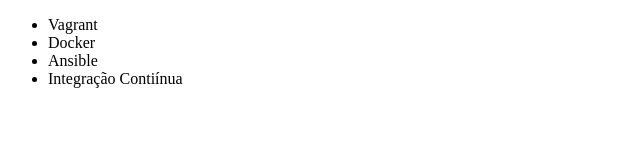
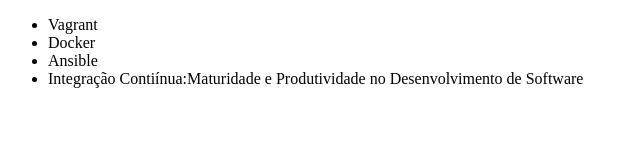
Before and after one commit to Celso-Teixeira/curso-git, a plain HTML site: page index.html in a window 1280 px wide. Shown: the whole page, without its empty margins (0-640 px from the left). Drawn offline with Linux system fonts and the light colour scheme.

Commit message:
Renomeando curso de integração Continua

```diff
--- a/index.html
+++ b/index.html
@@ -9,7 +9,7 @@
         <li>Vagrant</li>
         <li>Docker</li>
         <li>Ansible</li>
-        <li>Integração Contiínua</li>
+        <li>Integração Contiínua:Maturidade e Produtividade no Desenvolvimento de Software</li>
     </ul>
 <body>
 </html>
```
